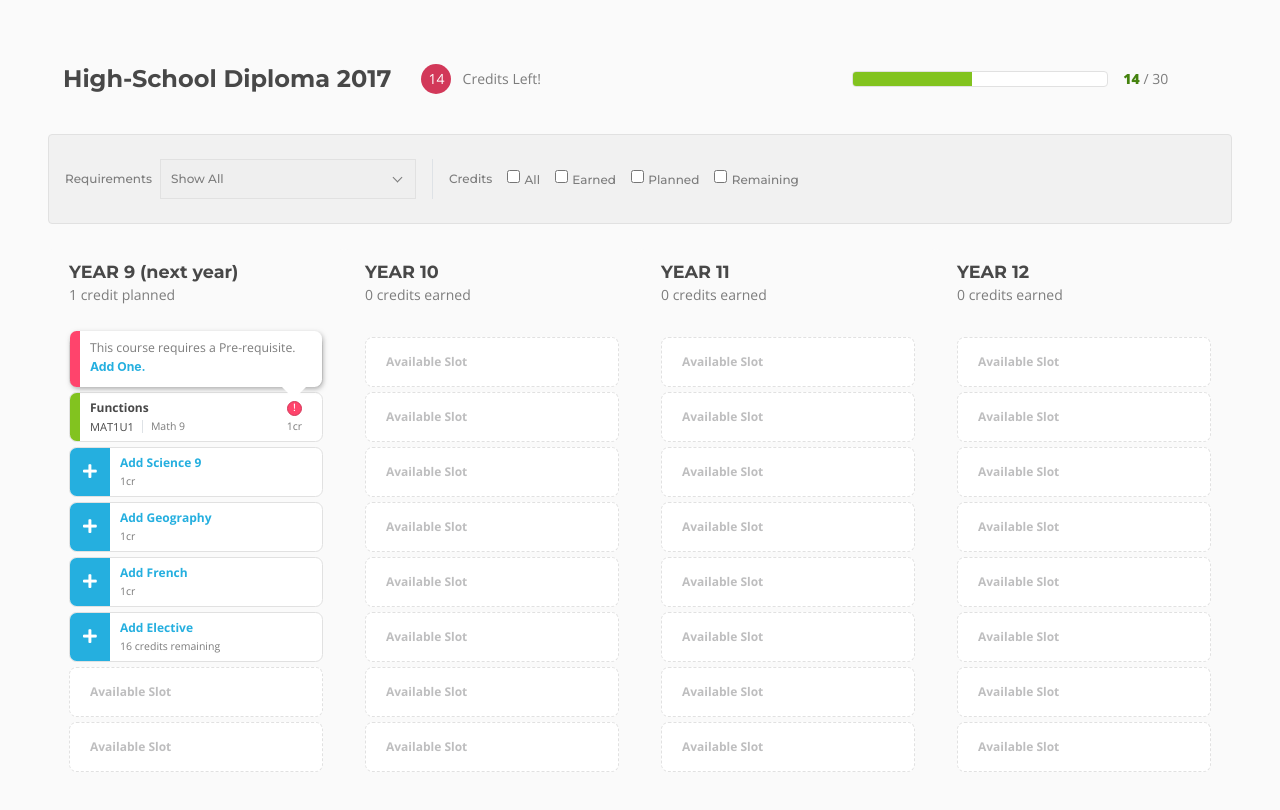
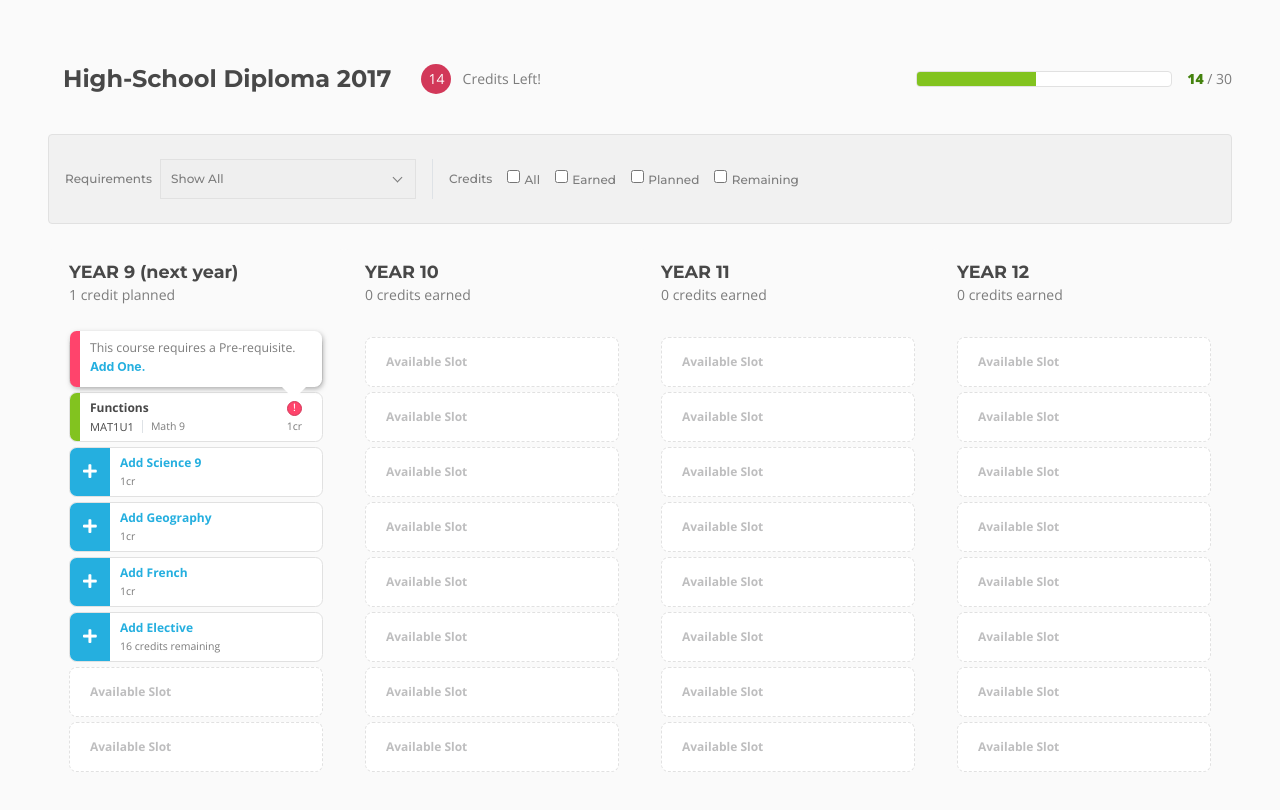
Before and after one commit to BoraALAP/xello_test, a website: page index.html in a window 1280 px wide. Drawn offline with nearby package versions, Linux system fonts and the light colour scheme.

Commit message:
alignment fix on progress

```diff
--- a/index.html
+++ b/index.html
@@ -62,7 +62,7 @@
 					<h6><span class="red-circle">14</span> Credits Left!</h6>
 				</div>
 			</div>
-			<div class="progress-container my-xs-3 my-sm-3 d-flex flex-row col-md-4">
+			<div class="progress-container my-xs-3 my-sm-3 d-flex flex-row">
 				<div class="progress">
 					<div class="progress-bar" style="width: 25%" role="progressbar" aria-valuenow="14" aria-valuemin="0" aria-valuemax="30">
 				  	</div>
@@ -71,7 +71,7 @@
 			</div>
 		</div>
 
-		<div id="requirements" class="row my-4 py-2 px-3 card d-flex flex-row align-items-center">
+		<div id="requirements" class="row my-4 py-2 px-3 card d-flex flex-row align-items-center ">
 			<form id="sort" class="pr-3 border-right flex-row d-flex align-items-center my-xs-3 my-sm-3">
 				<legend class="mr-2">Requirements</legend>
 				<div class="select-custom">
```
